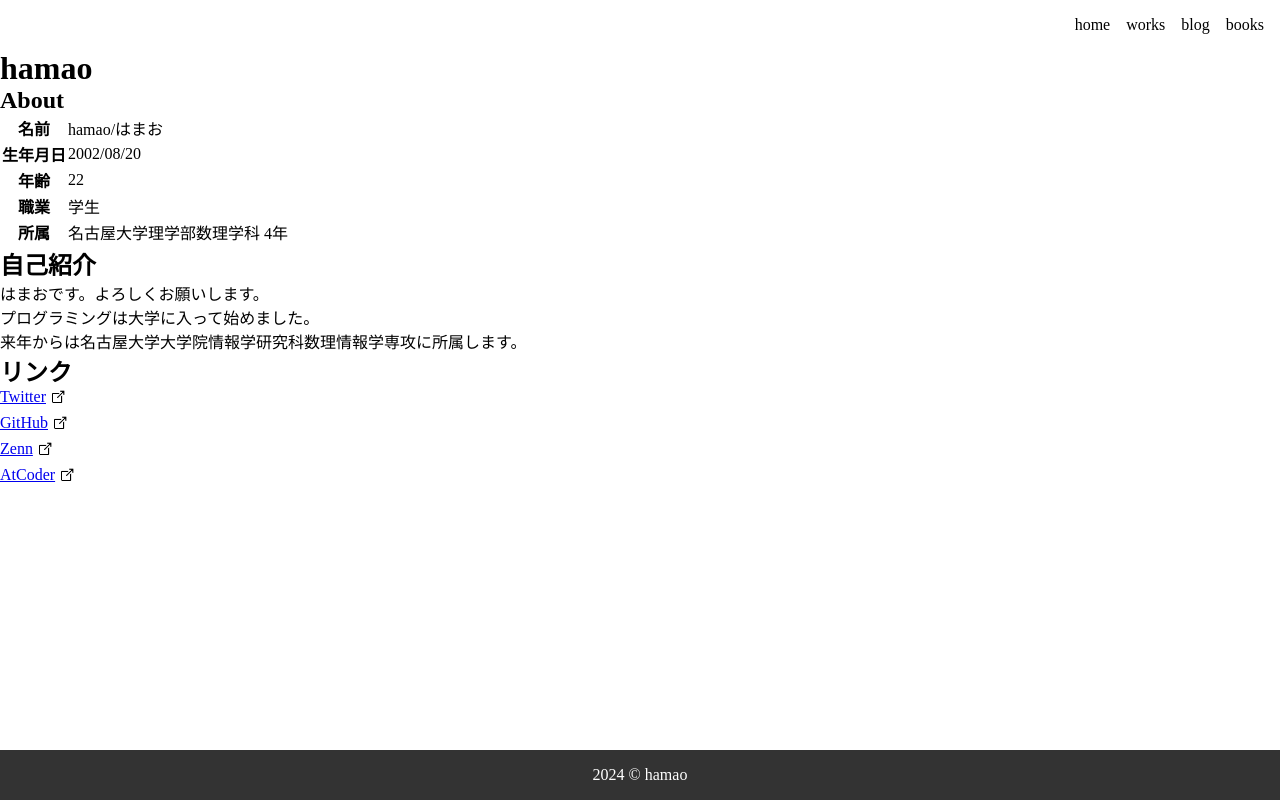
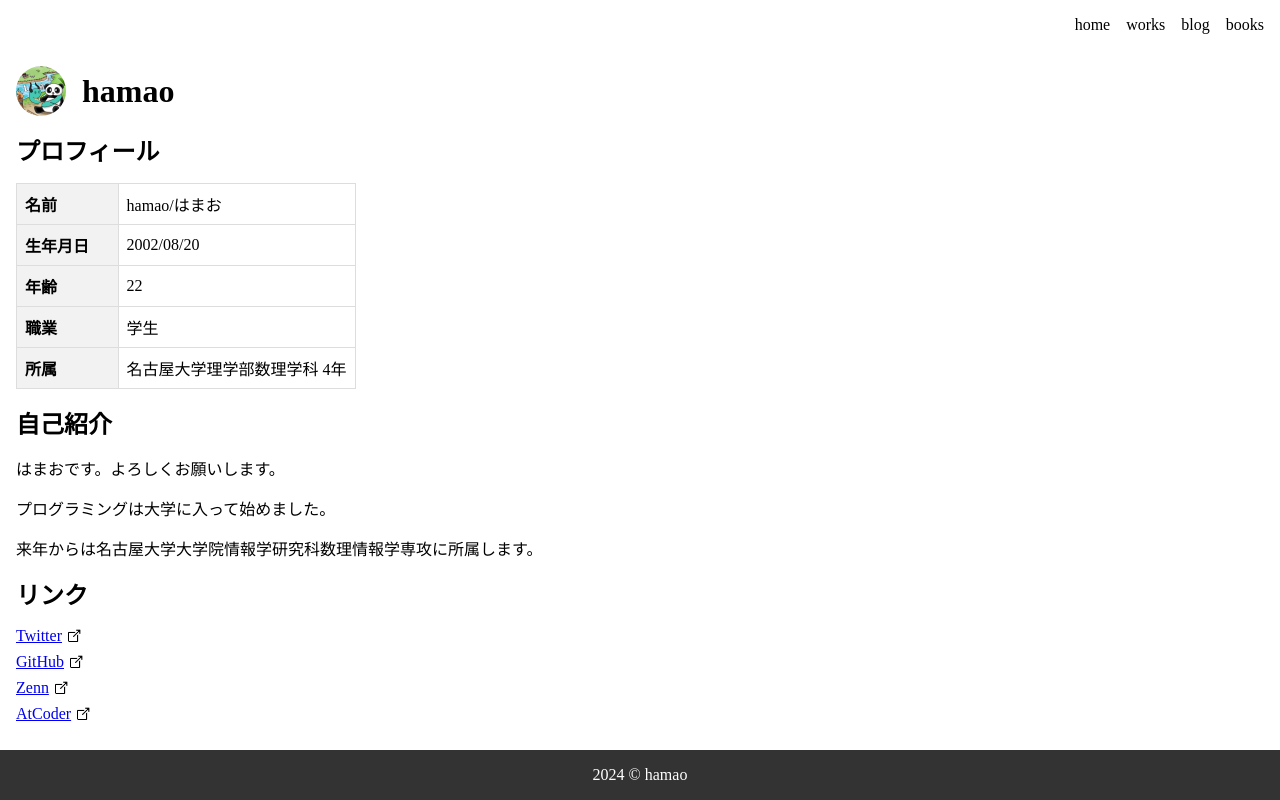
Before and after one commit to hamao0820/portfolio, an Astro site: page / in a window 1280 px wide. Built offline with nearby package versions, Linux system fonts and the light colour scheme; Astro itself is replaced by a stand-in of ours.

Commit message:
色々component化

```diff
--- a/src/components/Links/Links.astro
+++ b/src/components/Links/Links.astro
@@ -2,7 +2,15 @@
 import Anker from "./Anker.astro";
 ---
 
-<Anker href="https://twitter.com/hamao_0820" text="Twitter" />
-<Anker href="https://github.com/hamao0820" text="GitHub" />
-<Anker href="https://zenn.dev/hamao" text="Zenn" />
-<Anker href="https://atcoder.jp/users/hamao" text="AtCoder" />
+<div>
+  <Anker href="https://twitter.com/hamao_0820" text="Twitter" />
+  <Anker href="https://github.com/hamao0820" text="GitHub" />
+  <Anker href="https://zenn.dev/hamao" text="Zenn" />
+  <Anker href="https://atcoder.jp/users/hamao" text="AtCoder" />
+</div>
+
+<style>
+  div {
+    margin: 1rem;
+  }
+</style>
--- /dev/null
+++ b/src/components/Logo/Logo.astro
@@ -0,0 +1,13 @@
+---
+import LogoImage from "../../images/logo.png";
+---
+
+<img src={LogoImage.src} alt="Logo" class="logo" />
+
+<style>
+  .logo {
+    width: 50px;
+    height: 50px;
+    border-radius: 50%;
+  }
+</style>
--- /dev/null
+++ b/src/components/Profile/Profile.astro
@@ -0,0 +1,15 @@
+---
+
+---
+
+<div>
+  <p>はまおです。よろしくお願いします。</p>
+  <p>プログラミングは大学に入って始めました。</p>
+  <p>来年からは名古屋大学大学院情報学研究科数理情報学専攻に所属します。</p>
+</div>
+
+<style>
+  p {
+    margin: 1rem;
+  }
+</style>
--- /dev/null
+++ b/src/components/Table/Table.astro
@@ -0,0 +1,50 @@
+---
+
+---
+
+<div>
+  <table>
+    <tr>
+      <th>名前 </th>
+      <td>hamao/はまお</td>
+    </tr>
+    <tr>
+      <th>生年月日</th>
+      <td>2002/08/20</td>
+    </tr>
+    <tr>
+      <th>年齢</th>
+      <td>22</td>
+    </tr>
+    <tr>
+      <th>職業</th>
+      <td>学生</td>
+    </tr>
+    <tr>
+      <th>所属</th>
+      <td>名古屋大学理学部数理学科 4年</td>
+    </tr>
+  </table>
+</div>
+
+<style>
+  table {
+    margin: 1rem;
+    border-collapse: collapse;
+  }
+  th {
+    background-color: #f2f2f2;
+  }
+  th,
+  td {
+    border: 1px solid #ddd;
+    padding: 8px;
+    text-align: left;
+  }
+  th {
+    width: 30%;
+  }
+  td {
+    width: 70%;
+  }
+</style>
--- a/src/pages/index.astro
+++ b/src/pages/index.astro
@@ -1,41 +1,33 @@
 ---
 import Layout from "../layouts/Layout.astro";
 import Links from "../components/Links/Links.astro";
+import Logo from "../components/Logo/Logo.astro";
+import Table from "../components/Table/Table.astro";
+import Profile from "../components/Profile/Profile.astro";
 ---
 
 <Layout title="hamao">
-  <h1>hamao</h1>
-  <h2>About</h2>
-  <div>
-    <table>
-      <tr>
-        <th>名前 </th>
-        <td>hamao/はまお</td>
-      </tr>
-      <tr>
-        <th>生年月日</th>
-        <td>2002/08/20</td>
-      </tr>
-      <tr>
-        <th>年齢</th>
-        <td>22</td>
-      </tr>
-      <tr>
-        <th>職業</th>
-        <td>学生</td>
-      </tr>
-      <tr>
-        <th>所属</th>
-        <td>名古屋大学理学部数理学科 4年</td>
-      </tr>
-    </table>
-  </div>
+  <h1>
+    <Logo /><span class="title">hamao</span>
+  </h1>
+  <h2>プロフィール</h2>
+  <Table />
   <h2>自己紹介</h2>
-  <div>
-    <p>はまおです。よろしくお願いします。</p>
-    <p>プログラミングは大学に入って始めました。</p>
-    <p>来年からは名古屋大学大学院情報学研究科数理情報学専攻に所属します。</p>
-  </div>
+  <Profile />
   <h2>リンク</h2>
   <Links />
 </Layout>
+
+<style>
+  h1 {
+    display: flex;
+    align-items: center;
+    margin: 1rem;
+  }
+  .title {
+    margin-left: 1rem;
+  }
+  h2 {
+    margin: 1rem;
+  }
+</style>
```
Also changed, not shown: src/images/logo.png (added).
